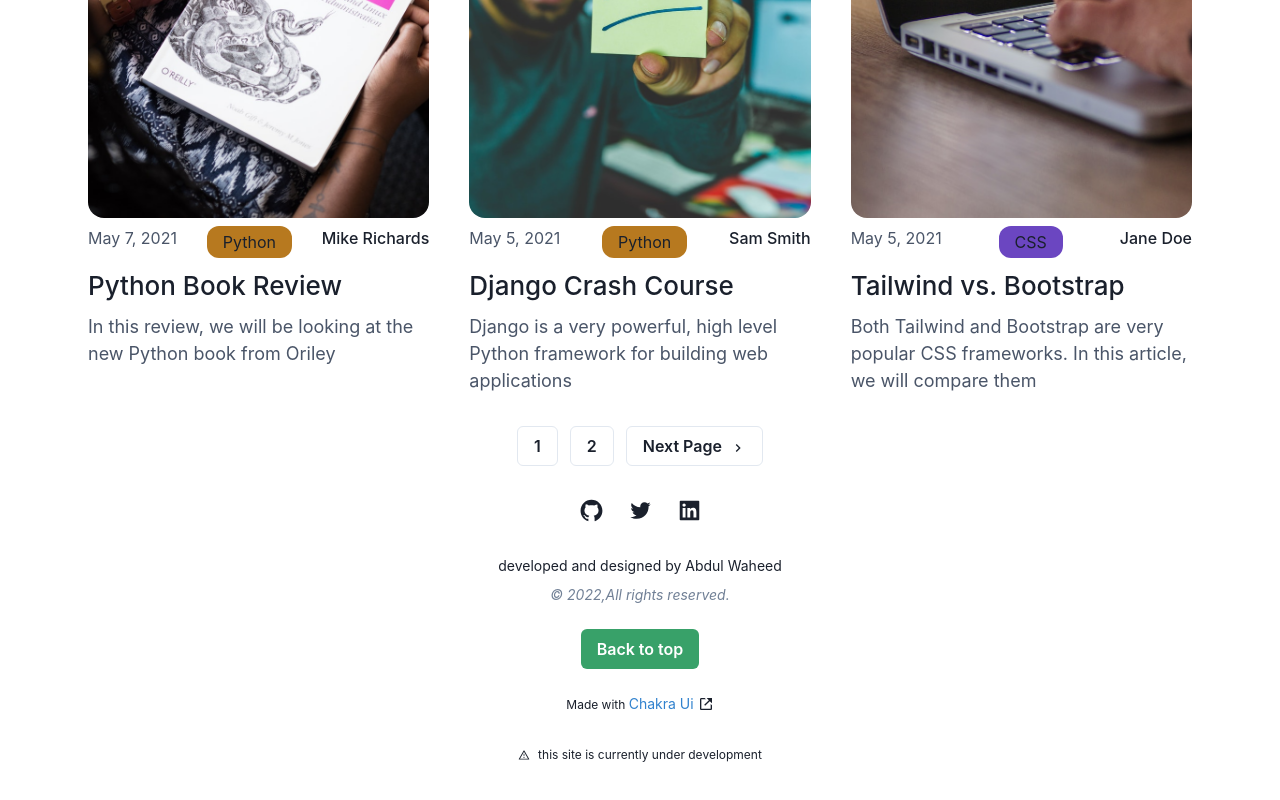
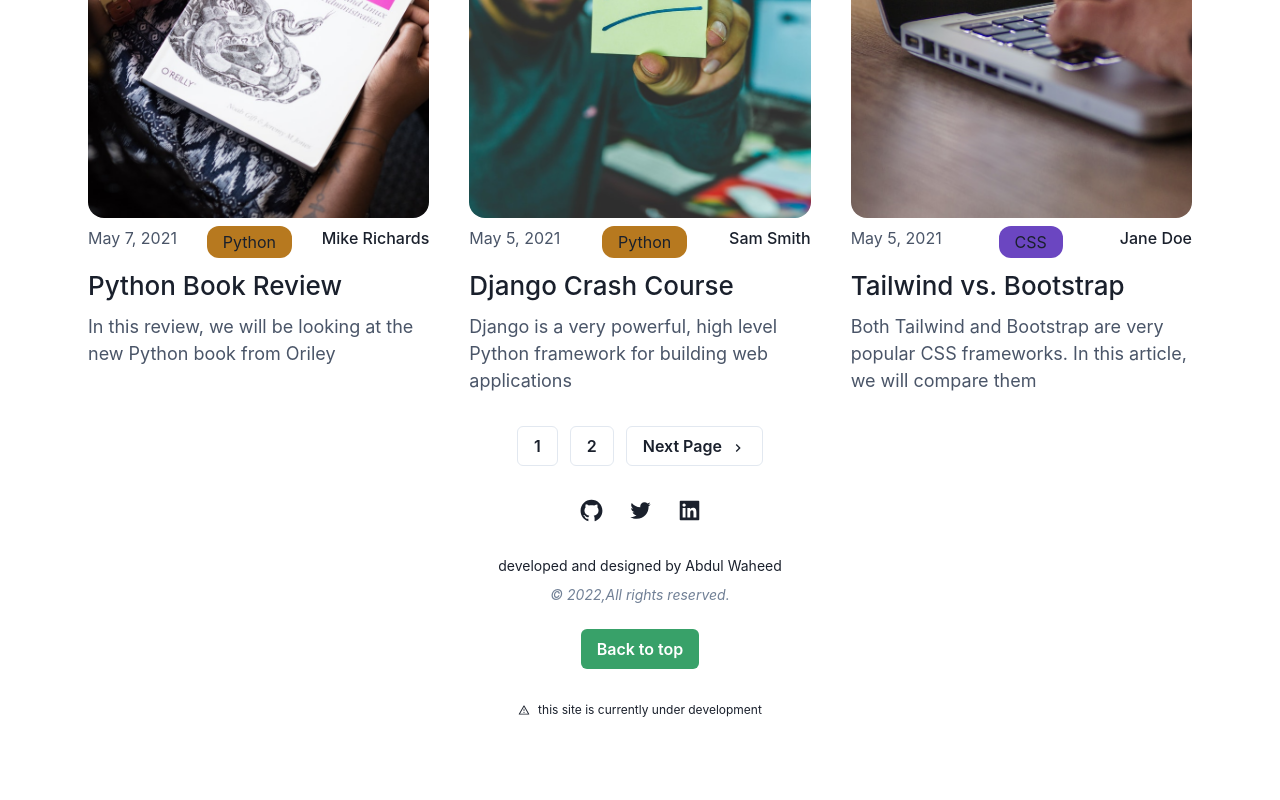
Before and after one commit to waheed-dev/markdown-blog, a Next.js app: page /blog/page/1 in a window 1280 px wide. Shown: the part 1222-2022 px from the top of the page. After the commit the page ends 1997 px from the top, so only its background shows below. Built offline with nearby package versions, Linux system fonts and the light colour scheme.

Commit message:
building footer

```diff
--- a/components/Footer.js
+++ b/components/Footer.js
@@ -21,13 +21,6 @@ const Footer = () => {
                 <Text fontSize={'sm'} mb={'2'}>developed and designed by Abdul Waheed</Text>
                 <Text fontStyle={'italic'} color={'gray.500'} fontSize={'sm'}>© 2022,All rights reserved.</Text>
                 <Button bgColor={'green.500'} _hover={{backgroundColor : 'green.600'}} color={'white'} _dark={{backgroundColor : 'green.400'}} onClick={scrollToTop} mt={'6'} >Back to top</Button>
-                <Box display={'flex'} justifyContent={'center'} gap={'1'} alignItems={'center'} mb={'2'} mt={'6'}>
-                    <Text fontSize={'xs'}>Made with <Link color={'blue.500'} fontSize={'sm'} href={'https://chakra-ui.com/'} isExternal>
-                        Chakra Ui
-                    </Link>
-                    </Text>
-                    <BiLinkExternal/>
-                </Box>
                 <Text fontSize={'xs'} mb={'2'} display={'flex'} justifyContent={'center'} alignItems={'center'} gap={'2'} mt={'8'}><AiOutlineWarning/> this site is currently under development</Text>
             </Box>
 
```
